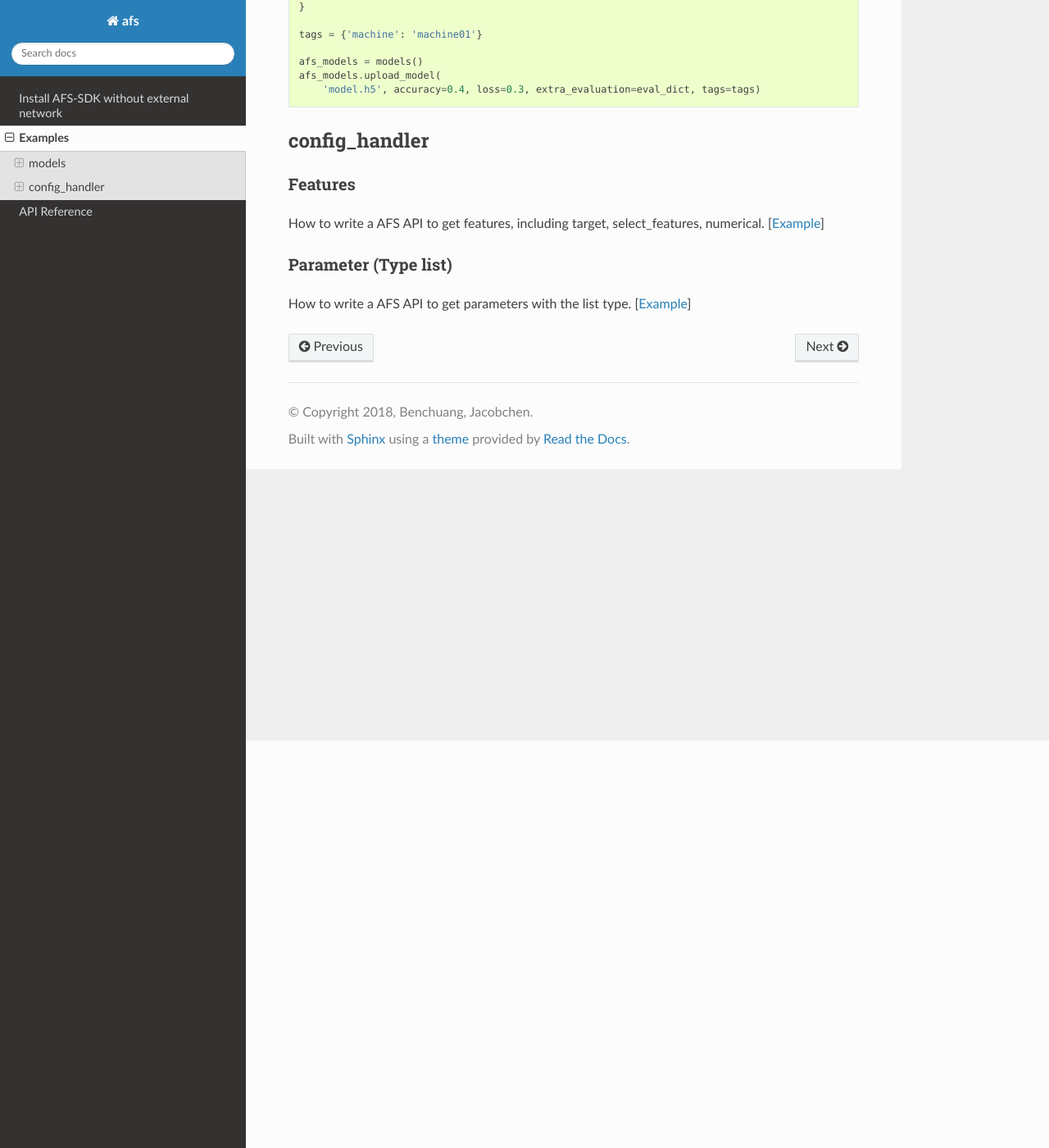
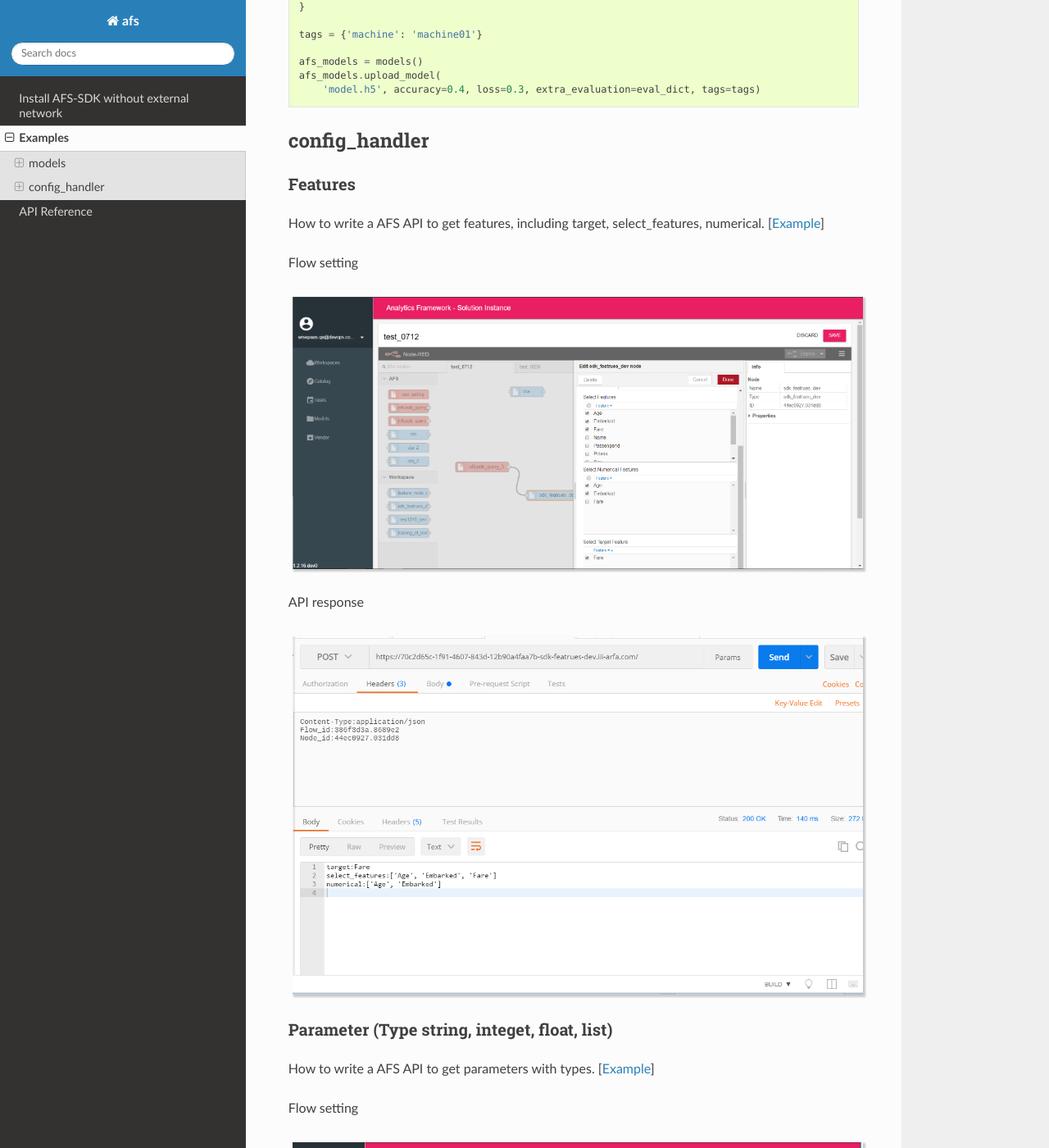
Before and after one commit to WISE-AIFS/afs2-model, a Sphinx documentation site: the page built from docs/Examples.md, in a window 1280 px wide and 1400 px high, scrolled down 497 px. Shown: the whole window at 82% size. Built offline with Sphinx 7.4.7 and the Read the Docs theme 2.0.0, drawn with Linux system fonts in a browser that asks for light colours; some of the changed text lies outside the part shown.

```diff
--- a/docs/Examples.md
+++ b/docs/Examples.md
@@ -33,5 +33,27 @@ afs_models.upload_model(
 ### Features
 How to write a AFS API to get features, including target, select_features, numerical. [[Example](jupyter_md/sdk_featrues.md)]
 
-### Parameter (Type list)
-How to write a AFS API to get parameters with the list type.  [[Example](jupyter_md/sdk_para_list.md)]
+Flow setting
+
+![Flow setting](_static/images/examples/features01.PNG)
+
+API response
+
+![API response](_static/images/examples/features02.PNG)
+
+### Parameter (Type string, integet, float, list)
+
+How to write a AFS API to get parameters with types.  [[Example](jupyter_md/sdk_parameters.md)]
+
+Flow setting
+
+![Flow setting](_static/images/examples/parameter01.PNG)
+
+API response
+
+![API response](_static/images/examples/parameter02.PNG)
+
+
+### Data
+
+How to write a AFS API to get data.
```
Also changed, not shown: CHANGELOG.md (+1 -17 lines), docs/jupyter_md/sdk_para_list.md (deleted, +0 -47 lines), docs/jupyter_md/sdk_parameters.md (added, +53 -0 lines), docs/_static/images/examples/data01.PNG (added), docs/_static/images/examples/data02.PNG (added), docs/_static/images/examples/features01.PNG (added), docs/_static/images/examples/features02.PNG (added), docs/_static/images/examples/parameter01.PNG (added), docs/_static/images/examples/parameter02.PNG (added), 3 other files.
